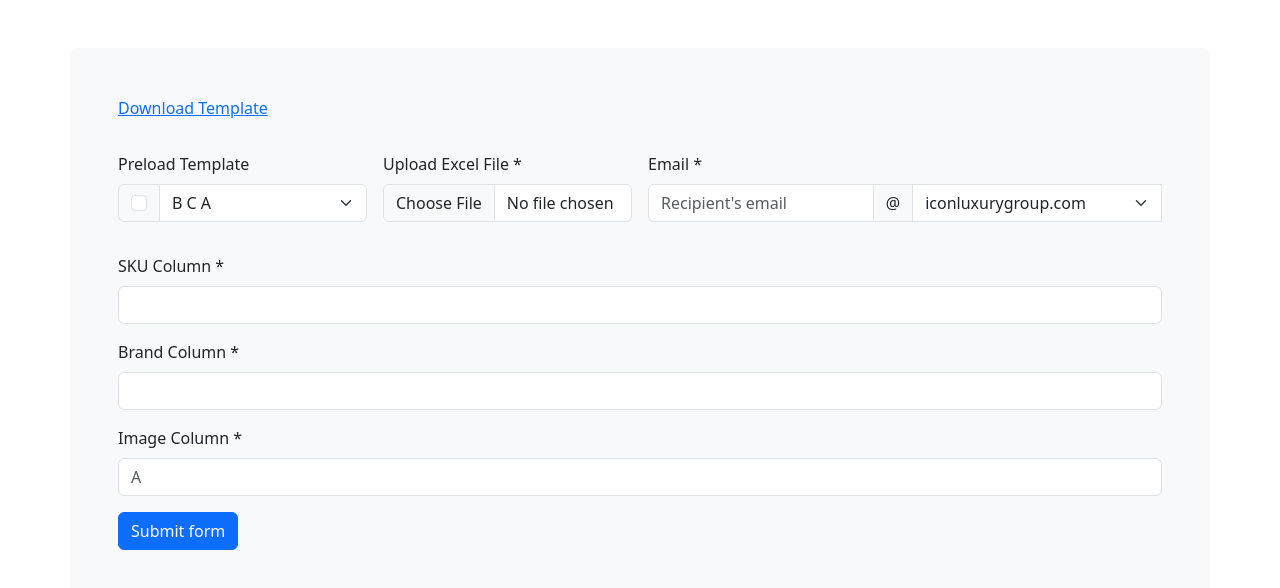
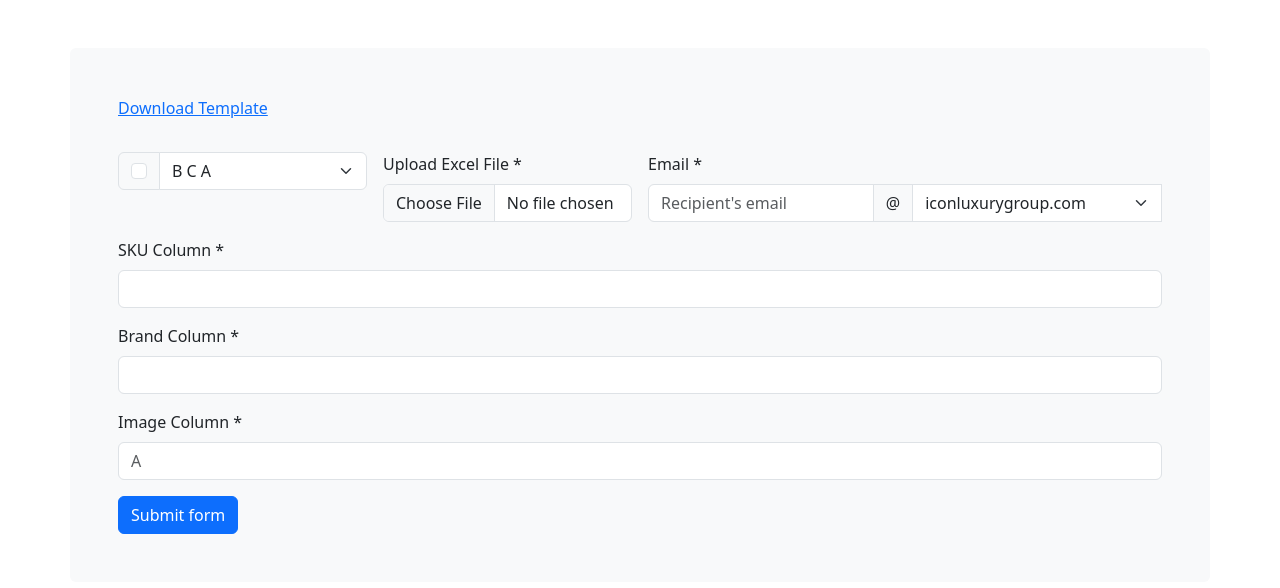
Before and after one commit to nikiconluxury/node-front-icon-xlsx, a website: page public/image-luxurymarket-cms.html in a window 1280 px wide. Drawn offline with nearby package versions, Linux system fonts and the light colour scheme.

Commit message:
Update image-luxurymarket-cms.html

```diff
--- a/public/image-luxurymarket-cms.html
+++ b/public/image-luxurymarket-cms.html
@@ -27,7 +27,7 @@
             </p>
             </div>
             <div class="col-md-3">
-            <label for="fileUploadImage" class="form-label">Preload Template</label>
+            <!--<label for="fileUploadImage" class="form-label">Preload Template</label>-->
             <div class="input-group mb-3">
                 <div class="input-group-text">
                   <input class="form-check-input mt-0" type="checkbox" value="" aria-label="Checkbox for following text input" name="fileUploadImage" id="fileUploadImage" accept=".xlsx">
```
